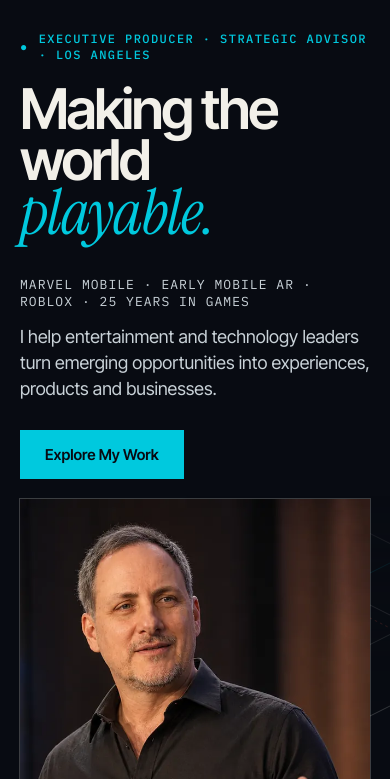
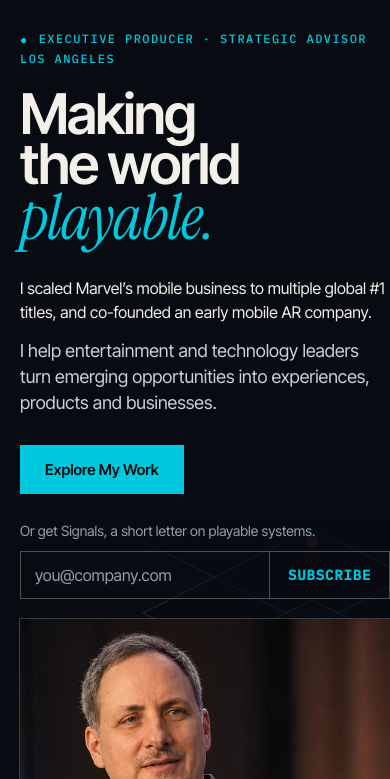
Before and after one commit to brianselzer/brianselzer.github.io, a plain HTML site: page index.html in a window 390 px wide. Shown: the part 65-844 px from the top of the page. Drawn offline with Linux system fonts and the light colour scheme.

Commit message:
Home hero: clean eyebrow wrap, balanced headline spacing, square photo crop on mobile, proof as a readable sentence, Signals email signup
Co-Authored-By: Claude Sonnet 5.5 <noreply@anthropic.com>
Claude-Session: https://claude.ai/code/session_012y7eS1RkUYb8Aw6kyGzGxY

```diff
--- a/home.css
+++ b/home.css
@@ -380,3 +380,21 @@ html.review .c-cases--pair[data-held]{display:grid}
 }
 @media(max-width:767px){.c-strip .wrap{gap:12px}.c-strip ul{gap:6px 20px}.c-strip li{font-size:15px}}
 .c-hero__role{margin-top:34px}
+
+/* hero fixes v2 */
+.c-hero--portrait h1{letter-spacing:-.035em;text-wrap:balance}
+.c-hero__eyebrow{align-items:flex-start;flex-wrap:wrap;gap:2px 10px}
+.c-hero__eyebrow i{font-style:normal;line-height:1.5}
+.c-hero__eyebrow span{white-space:nowrap}
+.c-hero__eyebrow span+span::before{content:"\00b7";margin-right:10px}
+@media(max-width:560px){.c-hero__eyebrow span+span{flex-basis:100%}.c-hero__eyebrow span+span::before{content:none}}
+.c-hero__role{font:400 clamp(16px,1.5vw,19px)/1.5 var(--f-body,inherit);letter-spacing:0;text-transform:none;color:var(--bone);max-width:30em;margin-top:30px}
+.c-hero__sub-form{margin-top:26px;max-width:440px}
+.c-hero__sub-form label{display:block;font-size:14px;color:var(--txt-dim);margin-bottom:10px}
+.c-hero__sub-form div{display:flex;border:1px solid rgba(242,240,233,.3)}
+.c-hero__sub-form input{flex:1;min-width:0;background:transparent;border:0;color:var(--bone);font:400 16px var(--f-body,inherit);padding:13px 14px;outline:0}
+.c-hero__sub-form input::placeholder{color:var(--txt-dim)}
+.c-hero__sub-form input:focus{background:rgba(242,240,233,.06)}
+.c-hero__sub-form button{background:transparent;border:0;border-left:1px solid rgba(242,240,233,.3);color:var(--signal);font:600 14px var(--f-label);letter-spacing:.06em;text-transform:uppercase;padding:0 18px;cursor:pointer}
+.c-hero__sub-form button:hover{background:var(--signal);color:var(--ink)}
+@media(max-width:1023px){.c-hero__fig img{aspect-ratio:1/1;object-position:50% 14%}}
--- a/index.html
+++ b/index.html
@@ -30,11 +30,12 @@
 <main id="main">
 <section class="c-hero--portrait" data-parallax><div class="c-planes" aria-hidden="true"><svg viewBox="0 0 600 560" aria-hidden="true" focusable="false"><g class="c-plane" data-d="6"><path d="M300 40 560 170 300 300 40 170Z" fill="rgba(8,11,18,.55)" stroke="#00C9DE" stroke-opacity="1" stroke-width="1.5"/></g><g class="c-plane" data-d="14"><path d="M300 150 560 280 300 410 40 280Z" fill="rgba(8,11,18,.55)" stroke="#F2F0E9" stroke-opacity="0.55" stroke-width="1.5"/></g><g class="c-plane" data-d="24"><path d="M300 260 560 390 300 520 40 390Z" fill="rgba(8,11,18,.55)" stroke="#F2F0E9" stroke-opacity="0.3" stroke-width="1.5"/></g><g class="c-plane" data-d="10"><circle cx="300" cy="170" r="9" fill="#FF674D"/><circle cx="300" cy="170" r="22" fill="none" stroke="#FF674D" stroke-opacity=".5"/><path d="M300 170V280M300 280 420 340" stroke="#FF674D" stroke-opacity=".6" stroke-dasharray="4 5" fill="none"/></g></svg></div>
  <div class="wrap c-hero__grid"><div>
-  <p class="label c-hero__eyebrow"><span>&#9679;</span> Executive producer &middot; Strategic advisor &middot; Los Angeles</p>
+  <p class="label c-hero__eyebrow"><i aria-hidden="true">&#9679;</i><span>Executive producer &middot; Strategic advisor</span><span>Los Angeles</span></p>
   <h1>Making the world <span class="acc">playable.</span></h1>
-  <p class="c-hero__role">Marvel mobile &middot; early mobile AR &middot; Roblox &middot; 25 years in games</p>
+  <p class="c-hero__role">I scaled Marvel&rsquo;s mobile business to multiple global #1 titles, and <span style="white-space:nowrap">co-founded</span> an early mobile AR company.</p>
   <p class="c-hero__sub">I help entertainment and technology leaders turn emerging opportunities into experiences, products and businesses.</p>
   <div class="c-hero__ctas"><a class="btn btn--sig" href="#work" data-event="hero_primary_click">Explore My Work</a></div>
+  <form class="c-hero__sub-form" action="https://brianselzer.substack.com/subscribe" method="get" target="_blank" data-event="hero_signals_submit"><label for="hero-email">Or get Signals, a short letter on playable systems.</label><div><input id="hero-email" type="email" name="email" placeholder="you@company.com" autocomplete="email" required/><button type="submit">Subscribe</button></div></form>
  </div>
  <figure class="c-hero__fig"><picture><source type="image/webp" srcset="img/brian-hero-640.webp 640w, img/brian-hero-816.webp 816w" sizes="(max-width:1023px) 78vw, 430px"/><img src="img/brian-hero-816.jpg" srcset="img/brian-hero-640.jpg 640w, img/brian-hero-816.jpg 816w" sizes="(max-width:1023px) 78vw, 430px" width="816" height="1020" alt="Brian Selzer speaking on stage" fetchpriority="high"/></picture></figure>
  </div></section>
```
